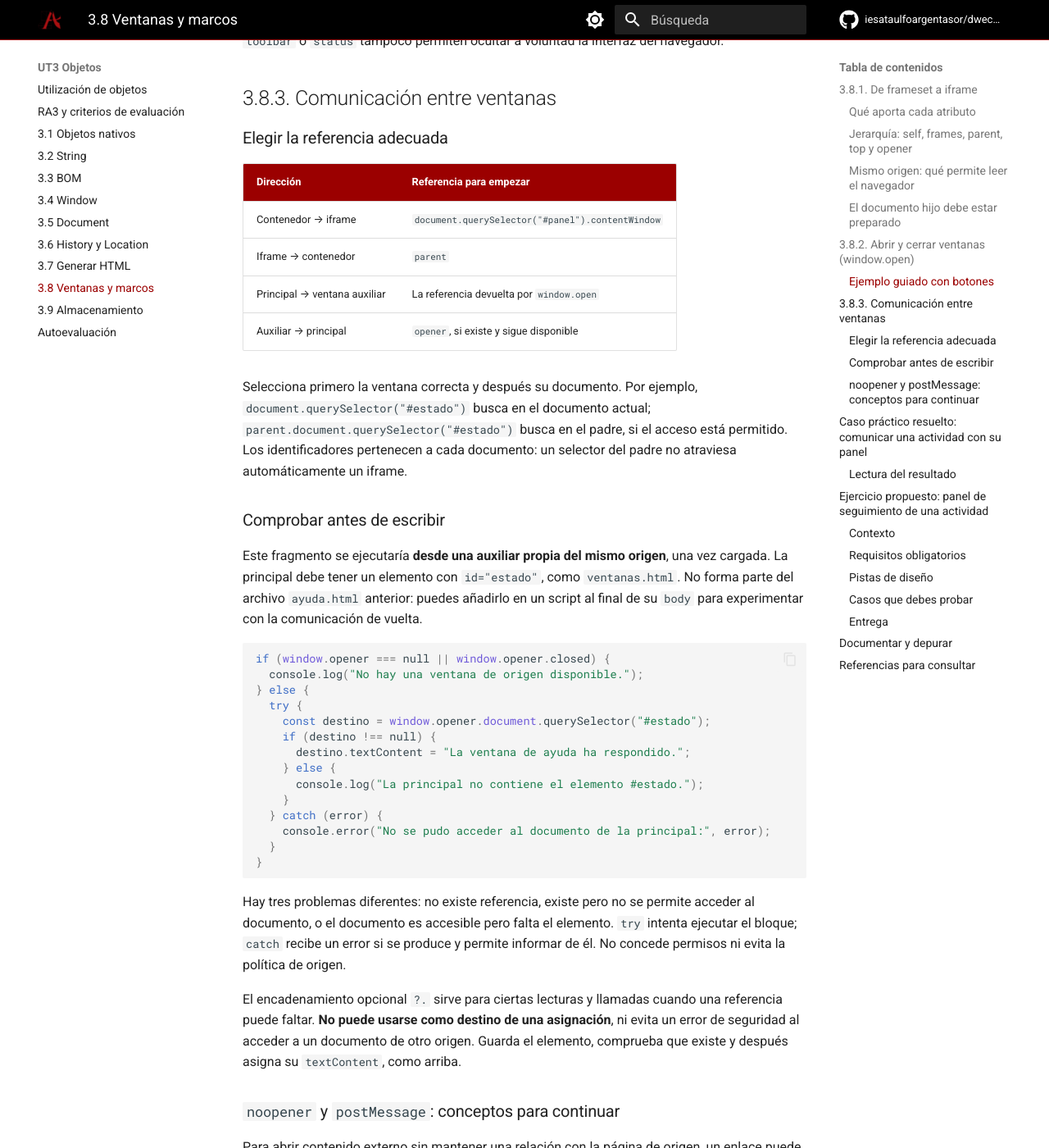
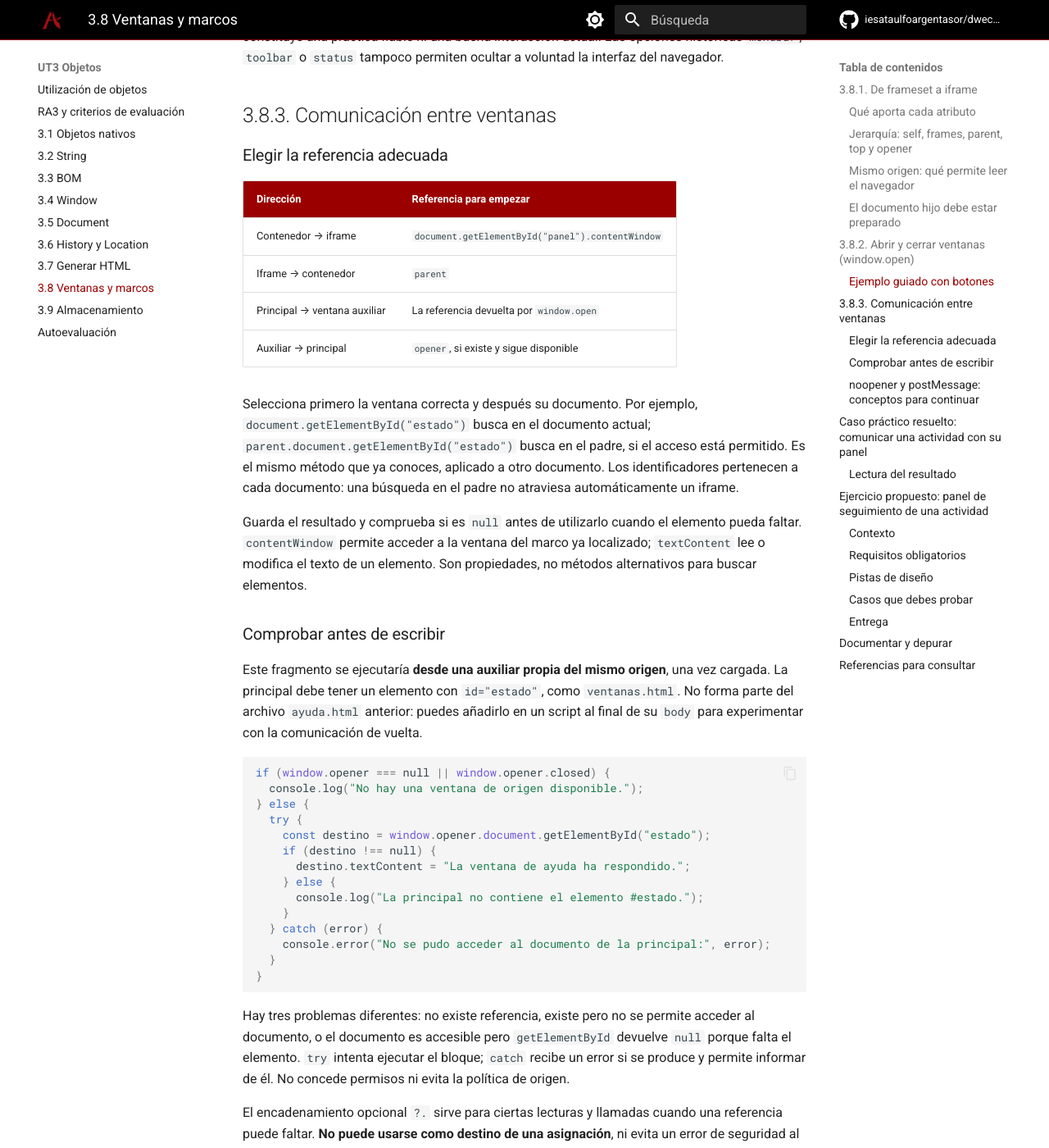
Before and after one commit to iesataulfoargentasor/dwec_2026_2027, an MkDocs documentation site: the page built from docs/ut3/ventanas.md, in a window 1280 px wide and 1400 px high, scrolled down 6720 px. Shown: the whole window at 82% size. Built offline with MkDocs 1.6.1 and Material for MkDocs 9.7.7, drawn with Linux system fonts in a browser that asks for light colours; comment, search, counter and statistics services are not loaded; some of the changed text lies outside the part shown.

Commit message:
Usa getElementById en generación de HTML y ventanas (#13)
Co-authored-by: profesor DWEC <josedavidmi@outlook.es>

````diff
--- a/docs/ut3/ventanas.md
+++ b/docs/ut3/ventanas.md
@@ -13,7 +13,7 @@ Una página puede contener otro documento dentro de un **marco** o abrir una **v
 Este apartado desarrolla especialmente el criterio **f)** del [RA3](ra3.md), sobre el uso de las características del lenguaje en documentos con varias ventanas, y el criterio **h)**, sobre depuración y documentación. Su referencia es el módulo **0612, Desarrollo web en entorno cliente**, del CFGS de Desarrollo de Aplicaciones Web, recogido en el [Real Decreto 405/2023](https://www.boe.es/eli/es/rd/2023/05/29/405) y en el currículo de Cantabria de la [Orden EDU/72/2025](https://boc.cantabria.es/boces/verAnuncioAction.do?idAnuBlob=425244).
 
 !!! note "Qué necesitas saber"
-    Retomaremos `window`, `document`, condiciones, cadenas, selectores y `textContent`. El caso resuelto y el ejercicio obligatorio usan un iframe propio, sin arrays, funciones de usuario ni eventos. El ejemplo de ventanas emergentes anticipa unas funciones y eventos de las UT4 y UT5, necesarios para responder a botones. Se explican como ampliación guiada.
+    Retomaremos `window`, `document`, condiciones, cadenas, `document.getElementById` y `textContent`. Para localizar elementos usaremos únicamente `getElementById`, con el valor del atributo `id` sin `#`. El caso resuelto y el ejercicio obligatorio usan un iframe propio, sin arrays, funciones de usuario ni eventos. El ejemplo de ventanas emergentes anticipa unas funciones y eventos de las UT4 y UT5, necesarios para responder a botones. Se explican como ampliación guiada.
 
 ## 3.8.1. De `frameset` a `iframe`
 
@@ -37,7 +37,7 @@ Un `<iframe>` tiene otra finalidad: **incrustar un documento independiente** den
 | Atributo | Para qué sirve |
 | --- | --- |
 | `src` | URL del documento que se carga; `panel.html` se resuelve respecto a la URL base del contenedor |
-| `id` | Identifica el elemento HTML para CSS o `querySelector("#panel")` |
+| `id` | Identifica el elemento HTML; `document.getElementById("panel")` permite localizarlo |
 | `name` | Da nombre al contexto de navegación; un enlace con `target="panelActividad"` puede cargar ahí su destino |
 | `title` | Describe el marco para las tecnologías de asistencia |
 | `width` / `height` | Dimensiones iniciales; también pueden establecerse mediante CSS |
@@ -104,7 +104,7 @@ Después de asignar `src` o llamar a `open`, la página de destino puede seguir
 Desde el contenedor se puede escuchar el evento `load` del iframe antes de iniciar la carga. El siguiente patrón es una ampliación para un iframe propio que inicialmente **no tenga `src`** y que exista antes de ejecutar el script:
 
 ```javascript
-const marco = document.querySelector("#panel");
+const marco = document.getElementById("panel");
 
 if (marco !== null) {
   marco.addEventListener("load", () => {
@@ -177,10 +177,10 @@ Crea estos tres archivos en la misma carpeta. Abre `ventanas.html` desde el serv
 
 ```javascript
 let secundaria = null;
-const estado = document.querySelector("#estado");
+const estado = document.getElementById("estado");
 
 // Estos botones y el párrafo están definidos en ventanas.html.
-document.querySelector("#abrir").addEventListener("click", () => {
+document.getElementById("abrir").addEventListener("click", () => {
   if (secundaria === null || secundaria.closed) {
     secundaria = window.open("ayuda.html", "ayudaUT3", "popup,width=600,height=400");
   }
@@ -195,7 +195,7 @@ document.querySelector("#abrir").addEventListener("click", () => {
   }
 });
 
-document.querySelector("#cerrar").addEventListener("click", () => {
+document.getElementById("cerrar").addEventListener("click", () => {
   if (secundaria === null || secundaria.closed) {
     estado.textContent = "No hay una ventana de ayuda abierta que cerrar.";
   } else {
@@ -224,12 +224,14 @@ El código antiguo que usaba `moveBy`, `resizeTo` o temporizadores para mover ve
 
 | Dirección | Referencia para empezar |
 | --- | --- |
-| Contenedor → iframe | `document.querySelector("#panel").contentWindow` |
+| Contenedor → iframe | `document.getElementById("panel").contentWindow` |
 | Iframe → contenedor | `parent` |
 | Principal → ventana auxiliar | La referencia devuelta por `window.open` |
 | Auxiliar → principal | `opener`, si existe y sigue disponible |
 
-Selecciona primero la ventana correcta y después su documento. Por ejemplo, `document.querySelector("#estado")` busca en el documento actual; `parent.document.querySelector("#estado")` busca en el padre, si el acceso está permitido. Los identificadores pertenecen a cada documento: un selector del padre no atraviesa automáticamente un iframe.
+Selecciona primero la ventana correcta y después su documento. Por ejemplo, `document.getElementById("estado")` busca en el documento actual; `parent.document.getElementById("estado")` busca en el padre, si el acceso está permitido. Es el mismo método que ya conoces, aplicado a otro documento. Los identificadores pertenecen a cada documento: una búsqueda en el padre no atraviesa automáticamente un iframe.
+
+Guarda el resultado y comprueba si es `null` antes de utilizarlo cuando el elemento pueda faltar. `contentWindow` permite acceder a la ventana del marco ya localizado; `textContent` lee o modifica el texto de un elemento. Son propiedades, no métodos alternativos para buscar elementos.
 
 ### Comprobar antes de escribir
 
@@ -240,7 +242,7 @@ if (window.opener === null || window.opener.closed) {
   console.log("No hay una ventana de origen disponible.");
 } else {
   try {
-    const destino = window.opener.document.querySelector("#estado");
+    const destino = window.opener.document.getElementById("estado");
     if (destino !== null) {
       destino.textContent = "La ventana de ayuda ha respondido.";
     } else {
@@ -252,7 +254,7 @@ if (window.opener === null || window.opener.closed) {
 }
 ```
 
-Hay tres problemas diferentes: no existe referencia, existe pero no se permite acceder al documento, o el documento es accesible pero falta el elemento. `try` intenta ejecutar el bloque; `catch` recibe un error si se produce y permite informar de él. No concede permisos ni evita la política de origen.
+Hay tres problemas diferentes: no existe referencia, existe pero no se permite acceder al documento, o el documento es accesible pero `getElementById` devuelve `null` porque falta el elemento. `try` intenta ejecutar el bloque; `catch` recibe un error si se produce y permite informar de él. No concede permisos ni evita la política de origen.
 
 El encadenamiento opcional `?.` sirve para ciertas lecturas y llamadas cuando una referencia puede faltar. **No puede usarse como destino de una asignación**, ni evita un error de seguridad al acceder a un documento de otro origen. Guarda el elemento, comprueba que existe y después asigna su `textContent`, como arriba.
 
@@ -312,7 +314,7 @@ Crea una carpeta con estos tres archivos y ábrela desde el servidor local del a
 **`panel.js`**
 
 ```javascript
-const resumen = document.querySelector("#resumen");
+const resumen = document.getElementById("resumen");
 
 if (resumen === null) {
   console.error("Falta el párrafo #resumen en panel.html.");
@@ -320,8 +322,8 @@ if (resumen === null) {
   resumen.textContent = "Panel abierto directamente: no hay un contenedor al que responder.";
 } else {
   try {
-    const actividad = parent.document.querySelector("#actividad");
-    const estado = parent.document.querySelector("#estado");
+    const actividad = parent.document.getElementById("actividad");
+    const estado = parent.document.getElementById("estado");
 
     if (actividad === null || estado === null) {
       resumen.textContent = "El contenedor no tiene los elementos #actividad y #estado necesarios.";
@@ -370,22 +372,22 @@ Una página de actividades debe mostrar, dentro de un iframe, una ficha con el n
 1. Crea `actividad.html`, `seguimiento.html` y `seguimiento.js`. Los dos HTML deben declarar `lang="es"`, codificación UTF-8 y un título apropiado. Sirve todos los archivos desde el mismo origen HTTP local.
 2. En la principal, coloca **antes del iframe** un elemento `#nombre-actividad`, otro `#modo` y un párrafo `#estado-panel` con el texto «Panel pendiente». Usa inicialmente «Práctica de ventanas» y «practica» como datos.
 3. Añade un iframe con `id="seguimiento"`, `src="seguimiento.html"` y un `title` descriptivo. Incluye fuera un enlace para abrir `seguimiento.html` directamente.
-4. En el documento hijo, prepara un encabezado y tres párrafos: `#nombre-recibido`, `#modo-recibido` y `#diagnostico`. Enlaza su script al final del `body` y comprueba que existen antes de usarlos.
+4. En el documento hijo, prepara un encabezado y tres párrafos con los identificadores `nombre-recibido`, `modo-recibido` y `diagnostico`. Enlaza su script al final del `body`. Localiza cada párrafo con `document.getElementById`, guarda su referencia y comprueba que no sea `null` antes de usarla.
 5. Si se abre directamente, muestra en el diagnóstico «Abre actividad.html para conectar este panel» y no intentes consultar elementos de una principal.
-6. Si está incrustado, busca en `parent.document` los tres elementos requeridos. Si falta alguno, informa en el diagnóstico y no anuncies éxito. Mantén la comprobación de errores de acceso del caso resuelto.
+6. Si está incrustado, localiza los tres elementos requeridos mediante `parent.document.getElementById("nombre-actividad")`, `parent.document.getElementById("modo")` y `parent.document.getElementById("estado-panel")`. Si alguna referencia es `null`, informa en el diagnóstico y no anuncies éxito. Mantén la comprobación de errores de acceso del caso resuelto.
 7. Lee el nombre, elimina espacios de los extremos y, si queda vacío, usa «Actividad sin nombre». Muéstralo con `textContent`.
 8. Normaliza el modo con `trim().toLowerCase()`. Acepta únicamente `practica` y `repaso`, y muestra respectivamente «Modo práctica» o «Modo repaso». Para cualquier otro valor, incluido el vacío, muestra «Modo no reconocido» y actualiza `#estado-panel` con «Revisa el modo de la actividad».
 9. Cuando nombre y modo se hayan procesado y el modo sea válido, muestra «Comunicación completada» en `#diagnostico` y «Panel preparado:» seguido del nombre en `#estado-panel`. Para un modo inválido, explica también el problema en `#diagnostico`.
 10. Conserva los encabezados y la estructura de ambos documentos. Añade comentarios que expliquen el orden de carga y la comprobación de `window === parent`.
 
 !!! note "Límites del ejercicio"
-    Usa variables, cadenas, condiciones, selectores, `textContent`, `parent` y el bloque `try/catch` explicado. No necesitas arrays, funciones de usuario, eventos, temporizadores, `postMessage` ni almacenamiento. No uses `document.write`, `innerHTML`, `frameset`, redirecciones ni cambios de configuración de seguridad del navegador.
+    Para localizar elementos utiliza únicamente `getElementById`, sobre `document` o `parent.document` según corresponda. Usa variables, cadenas, condiciones, `textContent`, `parent` y el bloque `try/catch` explicado. No necesitas arrays, funciones de usuario, eventos, temporizadores, `postMessage` ni almacenamiento. No uses `document.write`, `innerHTML`, `frameset`, redirecciones ni cambios de configuración de seguridad del navegador.
 
 ### Pistas de diseño
 
 1. Distingue las referencias del hijo de las del padre: `document` y `parent.document` no buscan en el mismo lugar.
 2. Comprueba primero los elementos locales, después si existe un padre distinto y, por último, los elementos del padre.
-3. No confundas un selector que devuelve `null` con un acceso a otro origen que provoca una excepción. Se detectan de manera distinta.
+3. No confundas una llamada a `getElementById` que devuelve `null` con un acceso a otro origen que provoca una excepción. Se detectan de manera distinta.
 4. Prepara los mensajes con condiciones y escribe el estado de éxito únicamente al terminar la validación.
 5. Si modificas los datos de los archivos, guarda y recarga la principal. No se pide actualización automática mientras están abiertos.
 
@@ -419,7 +421,7 @@ Se valora que haya comunicación real entre documentos (**RA3.f**), que las refe
 | --- | --- |
 | El marco no carga la actividad | Ruta de `src`, respuesta HTTP y posibles políticas de incrustación |
 | `SecurityError` al acceder al padre | Origen de ambos documentos y restricciones del marco |
-| Un selector devuelve `null` | Identificador, documento en el que buscas y orden de carga |
+| `getElementById` devuelve `null` | Identificador sin `#`, documento en el que buscas y orden de carga |
 | `opener` es `null` | Apertura directa, `noopener` o aislamiento entre ventanas |
 | No aparece la ventana auxiliar | Acción directa, bloqueador y referencia devuelta por `open` |
 | Cerrar no produce el efecto esperado | Si la ventana sigue abierta y si el navegador permite cerrarla por script |
````
Also changed, not shown: docs/ut3/generar-html.md (+12 -10 lines).
